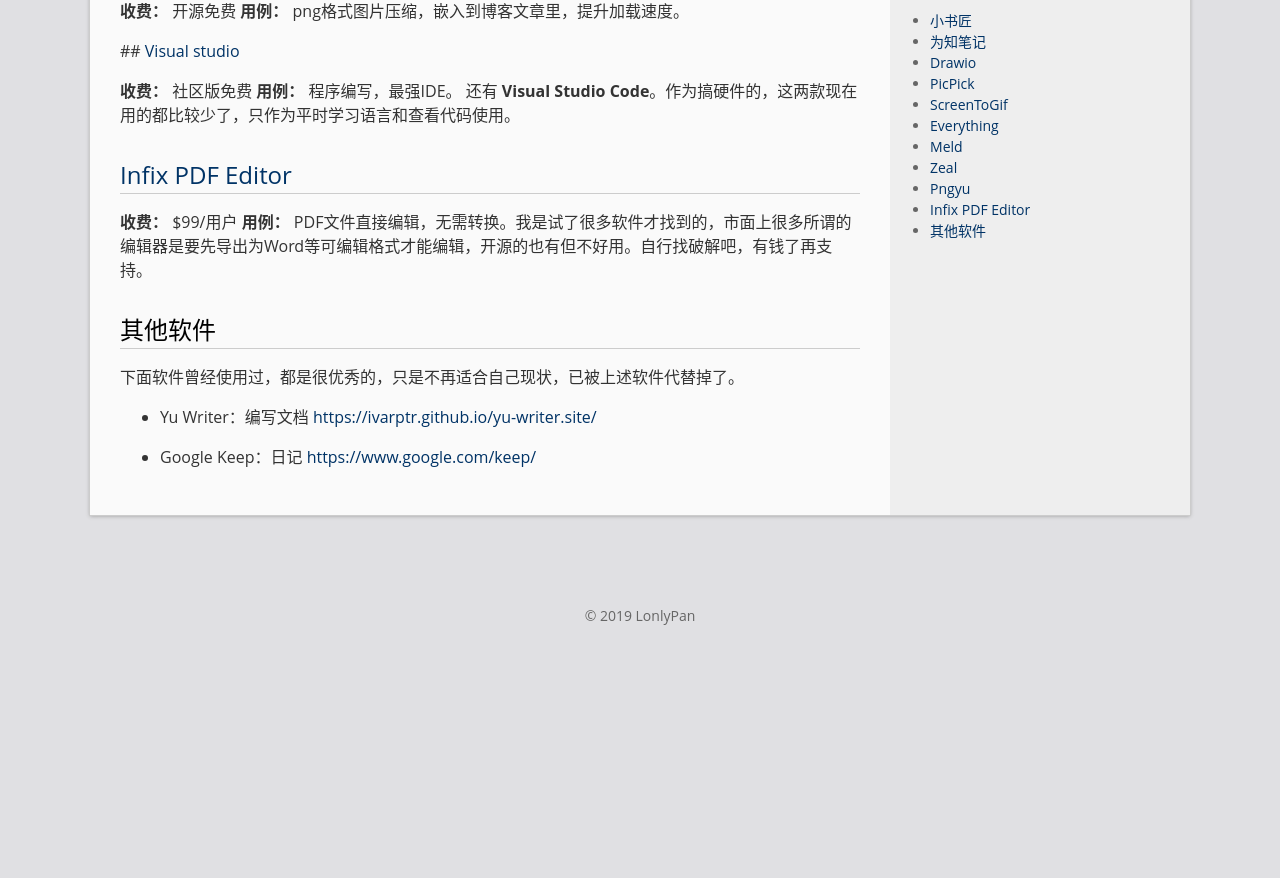
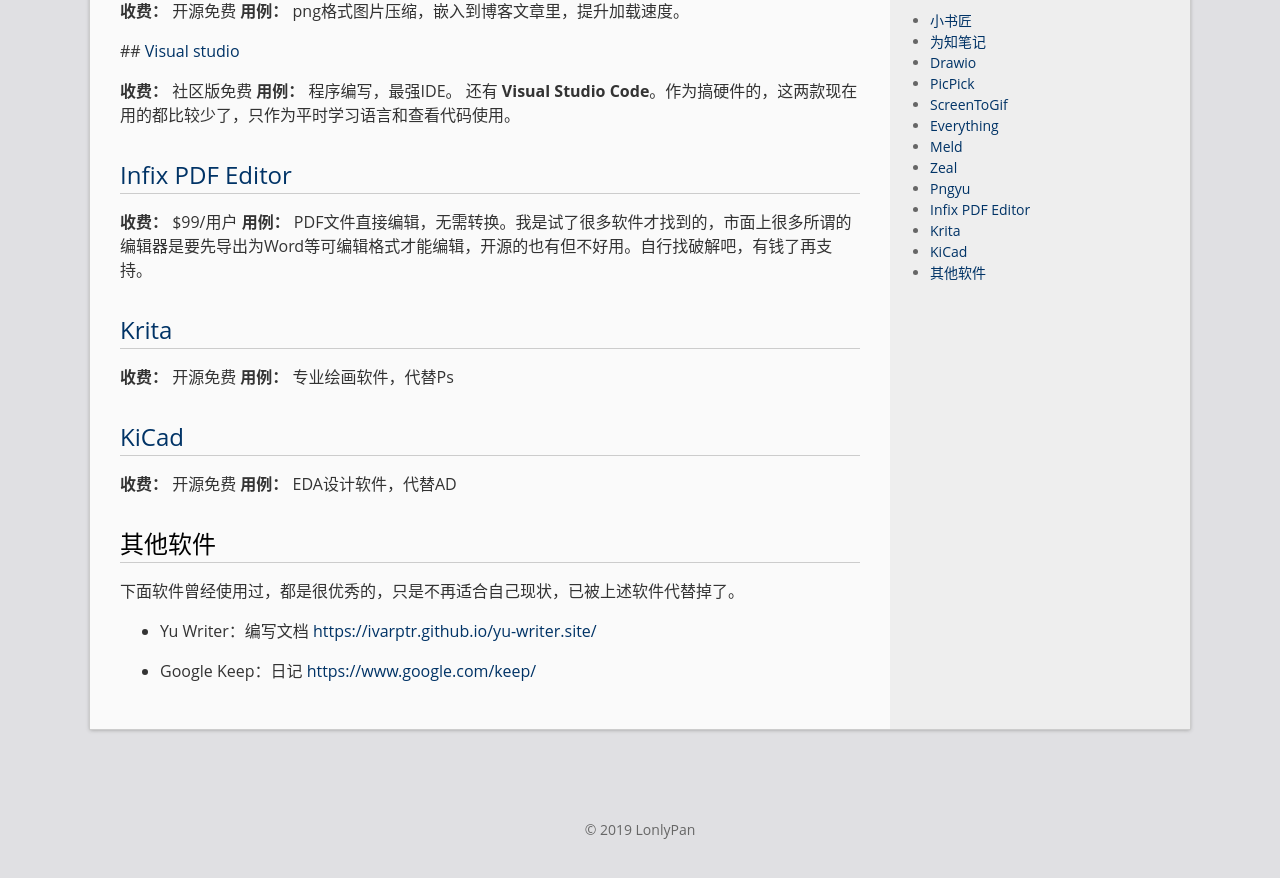
Before and after one commit to LonlyStack/LonlyPan.github.io, a Jekyll site: the page built from _posts/2019-05-17-办公软件使用合集.md, in a window 1280 px wide and 900 px high, scrolled down 1543 px. Shown: the top 878 px of the window. Built offline with Jekyll 4.4.1, drawn with Linux system fonts in a browser that asks for light colours; before the commit the page ends 2229 px from its top, so only the background shows below that.

Commit message:
修改文件: _posts/2019-05-17-办公软件使用合集.md

```diff
--- a/_posts/2019-05-17-办公软件使用合集.md
+++ b/_posts/2019-05-17-办公软件使用合集.md
@@ -72,6 +72,16 @@
 **收费：** $99/用户
 **用例：** PDF文件直接编辑，无需转换。我是试了很多软件才找到的，市面上很多所谓的编辑器是要先导出为Word等可编辑格式才能编辑，开源的也有但不好用。自行找破解吧，有钱了再支持。
 
+## [Krita](https://krita.org/zh/)
+
+**收费：** 开源免费
+**用例：** 专业绘画软件，代替Ps
+
+## [KiCad](http://www.kicad-pcb.org/)
+
+**收费：** 开源免费
+**用例：** EDA设计软件，代替AD
+
 ## 其他软件
 
 下面软件曾经使用过，都是很优秀的，只是不再适合自己现状，已被上述软件代替掉了。
```
